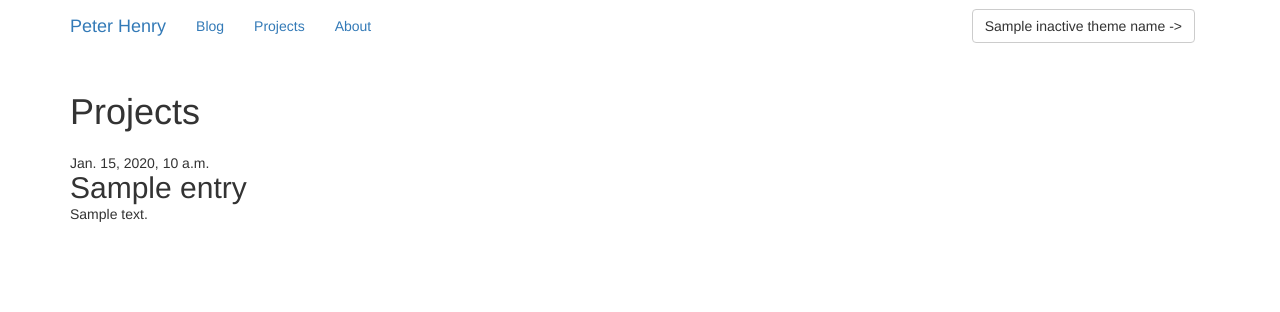
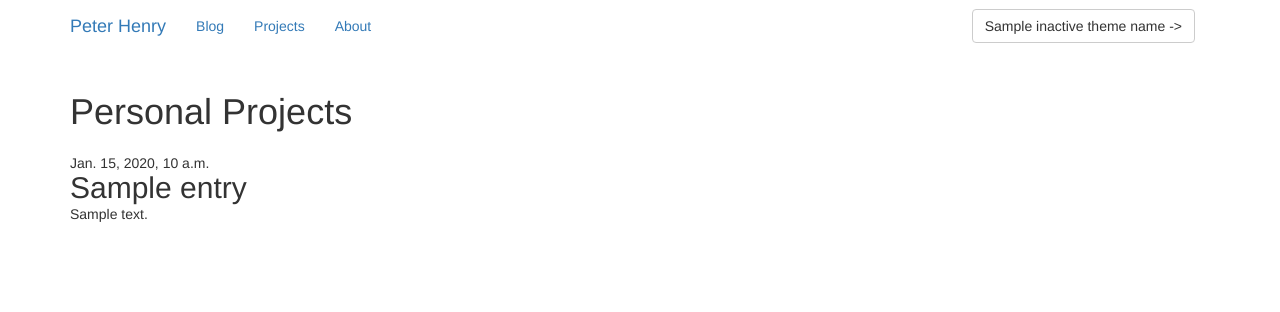
Before and after one commit to mosbasik/portfolio, a Django app: template main/templates/main/project_list.html in a window 1280 px wide. Shown: the top 312 px of the page. Run offline with Django 3.2, Linux system fonts and the light colour scheme; the template is opened without the code that fills it: most values are stand-ins (such as "Sample title", 1, 10 or a date in 2020); style sheets or scripts are compiled from the project's sources; some libraries are stand-ins or nearby versions.

Commit message:
project list title updated to match other titles' style

```diff
--- a/main/templates/main/project_list.html
+++ b/main/templates/main/project_list.html
@@ -7,7 +7,7 @@
     <div class="container">
         <div class="row">
             <div class="col-xs-12">
-                <h1>Projects</h1>
+                <h1>Personal Projects</h1>
             </div>
         </div>
         {% for entry in entries %}
```
